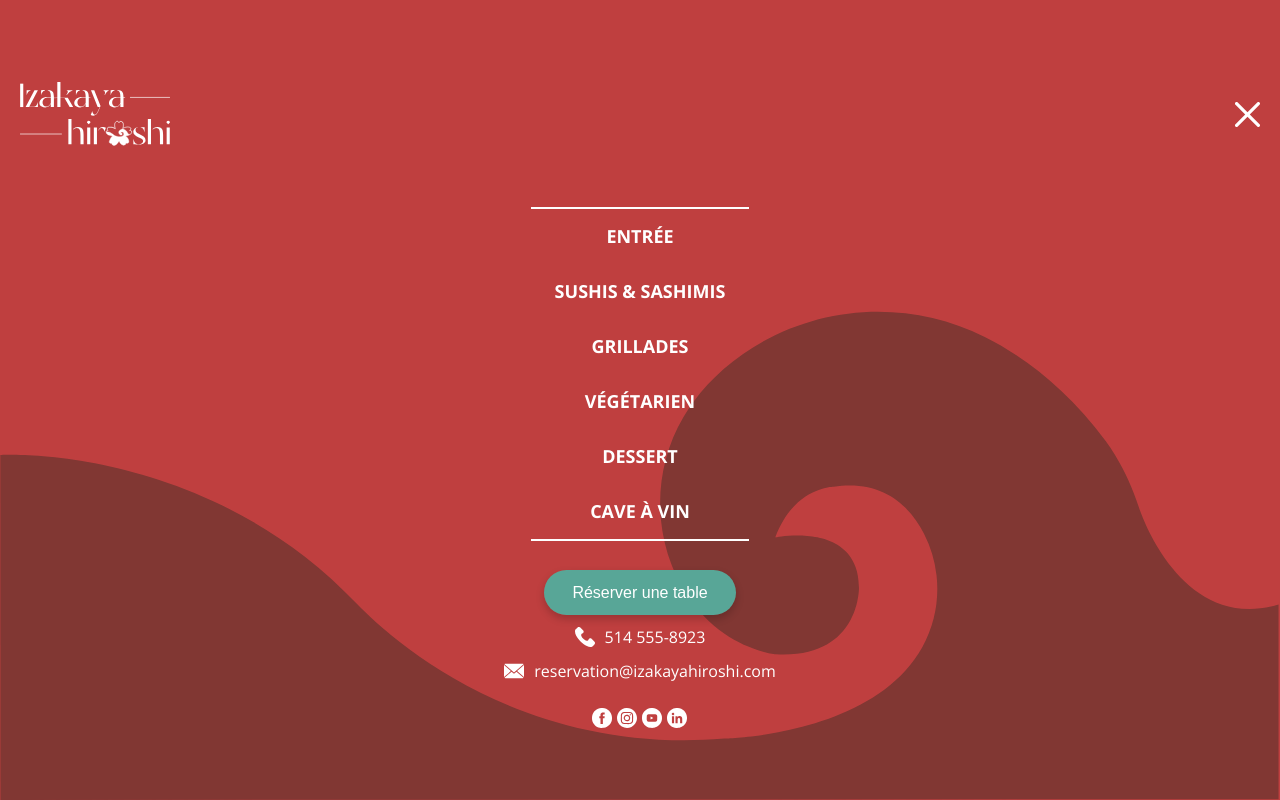
After one commit to Jolyca/IzakayaHiroshi_2.1, a PHP site: page /navigation.html in a window 1280 px wide. The commit adds this page. Run offline with PHP 8.4, Linux system fonts and the light colour scheme.

Commit message:
Ajout de la navigation

```diff
--- a/css/_composant/header.css
+++ b/css/_composant/header.css
@@ -1,6 +1,5 @@
 /*[ COMPOSANT HEADER ]*/
 /* ------------------------------------------------------------ */
-
 
 .logo {
     width: 150px;
@@ -82,7 +81,3 @@ section.section_comunication {
     margin: 20px;
     margin-bottom: 40px;
 }
-
-.navigation {
-    display: none;
-}
--- /dev/null
+++ b/css/_composant/navigation.css
@@ -0,0 +1,92 @@
+/*[ COMPOSANT NAVIGATION ]*/
+/* ------------------------------------------------------------ */
+
+body.nav {
+    display: flex;
+    flex-direction: column;
+    align-items: center;
+    justify-content: center;
+    background-color: var(--rouge);
+    color: white;
+    text-align: center;
+    height: 100vh;
+}
+
+.nav header {
+    display: flex;
+    justify-content: space-between;
+    width: 100%;
+    align-items: center;
+    padding: 20px;
+/*     position: absolute;
+    top: 0;
+    left: 0; */
+}
+
+div.vague {
+    width: 100%;
+    position: absolute;
+    bottom: 0;
+    z-index: -1;
+}
+
+.fermer {
+    width: 25px;
+    cursor: pointer;
+}
+
+.navigation {
+    margin: 40px auto;
+}
+
+.navigation li {
+    font-family: 'Open Sans', sans-serif;
+    padding: 14px 0;
+    font-size: 18px;
+    font-weight: bold;
+    text-transform: uppercase;
+}
+
+.navigation li:last-child {
+    border-bottom: 2px solid white;
+    width: 80%;
+    margin: 0 auto;
+}
+
+.navigation li:first-child {
+    border-top: 2px solid white;
+    width: 80%;
+    margin: 0 auto;
+}
+
+.navigation a {
+    text-decoration: none;
+    transition: color 0.3s;
+}
+
+.navigation a:hover {
+    color: var(--rougeFonce);
+}
+
+.nav .section_comunication {
+    display: flex;
+    flex-direction: column;
+    justify-content: center;
+    align-items: center;
+    gap: 10px;
+    margin-top: 20px;
+}
+
+.nav .section_comunication img {
+    width: 20px;
+}
+
+.nav .telephone, .courriel {
+    display: flex;
+    gap: 10px;
+}
+
+.nav .reseaux_sociaux {
+    display: flex;
+    gap: 5px;
+}
--- a/css/style.css
+++ b/css/style.css
@@ -12,6 +12,8 @@
 @import url('_composant/table_hote.css');
 @import url('_composant/infolettre.css');
 @import url('_composant/reservation.css');
+@import url('_composant/navigation.css');
+
 
 
 /*[ importation du dossier _layout ]*/
--- /dev/null
+++ b/navigation.html
@@ -0,0 +1,59 @@
+<!DOCTYPE html>
+<html lang="en">
+
+<head>
+    <meta charset="UTF-8">
+    <meta name="viewport" content="width=device-width, initial-scale=1.0">
+    <link rel="stylesheet" href="css/style.css">
+    <title>navigation</title>
+</head>
+
+<body class="nav">
+
+    <header>
+        <a href="index.html"><img class="logo" src="assets/images/svg/Logo_Blanc.svg" alt="Logo Logo_Blanc"></a>
+        <a href="index.html"><img class="fermer" src="assets/images/svg/Icon_fermer.svg" alt="X"></a>
+    </header>
+    <main class="contenu_nav">
+        <nav class="navigation">
+            <ul>
+                <li><a href="#">Entrée</a></li>
+                <li><a href="#">Sushis & Sashimis</a></li>
+                <li><a href="#">Grillades</a></li>
+                <li><a href="#">Végétarien</a></li>
+                <li><a href="#">Dessert</a></li>
+                <li><a href="#">Cave à vin</a></li>
+            </ul>
+        </nav>
+        <a href="#" class="btn">Réserver une table</a>
+        <section class="section_comunication">
+            <div class="telephone">
+                <img src="assets/images/svg/icon_telephone.svg" alt="Icon téléphone">
+                <p>514 555-8923</p>
+            </div>
+            <div class="courriel">
+                <img src="assets/images/svg/icon_mail.svg" alt="Icon envoloppe">
+                <p>reservation@izakayahiroshi.com</p>
+            </div>
+            <div class="reseaux_sociaux">
+                <img src="assets/images/svg/icon_facebook_blanc.svg" alt="Facebook">
+                <img src="assets/images/svg/icon_instagram_blanc.svg" alt="Instagram">
+                <img src="assets/images/svg/icon_youtube_blanc.svg" alt="Youtube">
+                <img src="assets/images/svg/icon_indeed_blanc.svg" alt="Linkedin">
+            </div>
+            <div class="social-icons">
+                <a href="#"><i class="fab fa-facebook"></i></a>
+                <a href="#"><i class="fab fa-instagram"></i></a>
+                <a href="#"><i class="fab fa-youtube"></i></a>
+                <a href="#"><i class="fab fa-linkedin"></i></a>
+            </div>
+        </section>
+    </main>
+    <div class="vague">
+        <img src="assets/images/svg/Groupe de masques 1.svg" alt="vague">
+    </div>
+
+
+</body>
+
+</html>
```
Also changed, not shown: index.html (+13 -2 lines), assets/images/svg/Groupe de masques 1.svg (added), assets/images/svg/Icon_fermer.svg (added), assets/images/svg/Logo_Blanc.svg, assets/images/svg/Vague.svg (added).
